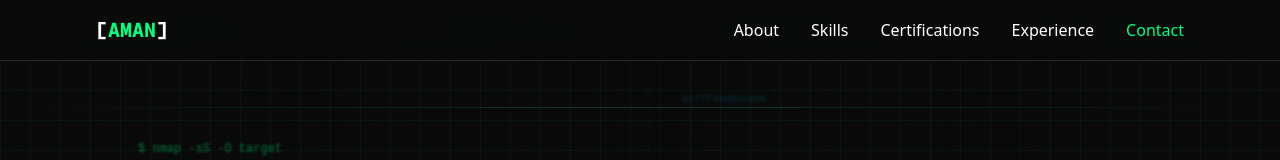
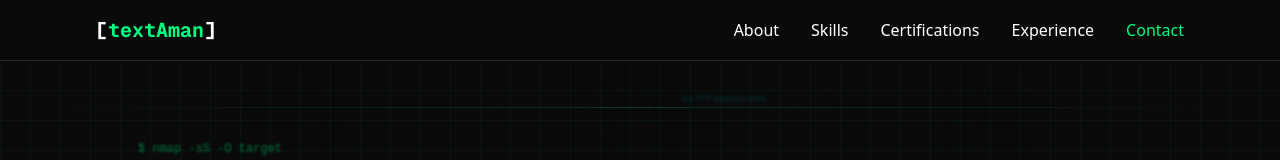
Before and after one commit to aman-sharma0/aman-sharma-portfolio, a Next.js app: page / in a window 1280 px wide. Shown: the top 160 px of the page. Built offline with nearby package versions, Linux system fonts and the light colour scheme.

Commit message:
Update navigation.tsx
logo renamed

```diff
--- a/components/navigation.tsx
+++ b/components/navigation.tsx
@@ -40,7 +40,7 @@ export function Navigation() {
       <div className="max-w-6xl mx-auto px-4 sm:px-6 lg:px-8">
         <div className="flex justify-between items-center py-4">
           <div className="text-xl font-bold text-cyber-green font-mono" data-testid="logo">
-            <span className="text-white">[</span>AMAN<span className="text-white">]</span>
+            <span className="text-white">[</span>textAman<span className="text-white">]</span>
           </div>
 
           <div className="hidden md:flex space-x-8">
```
